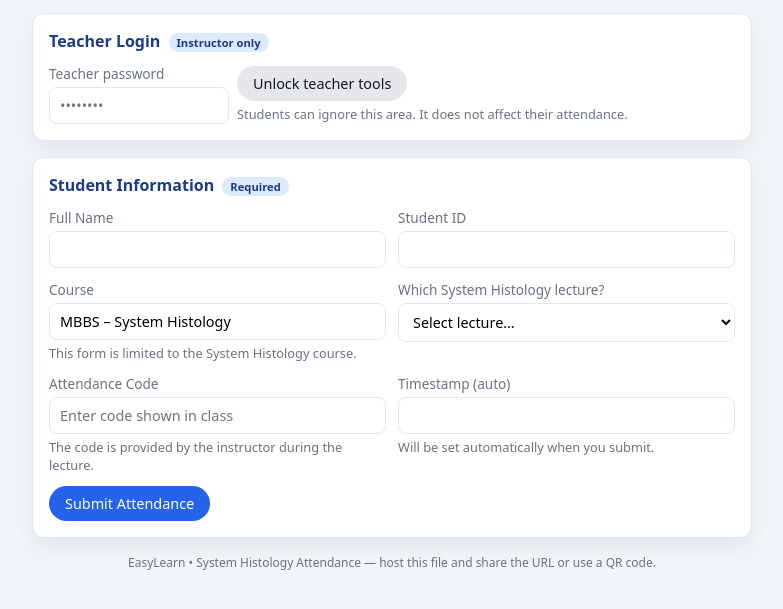
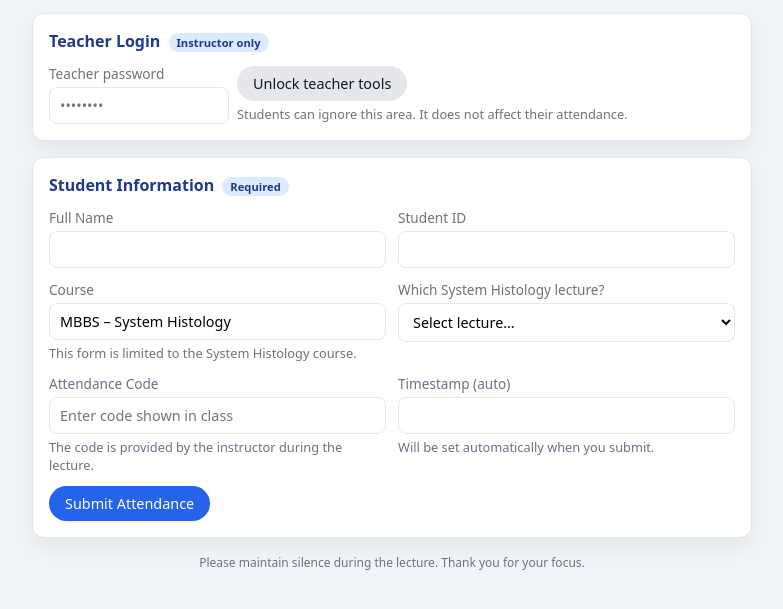
Before and after one commit to salahterair/Attendance-, a plain HTML site: page index.html in a window 1280 px wide. Shown: the part 147-756 px from the top of the page, without its empty margins (248-1031 px from the left). Drawn offline with Linux system fonts and the light colour scheme.

Commit message:
Update footer message in index.html

```diff
--- a/index.html
+++ b/index.html
@@ -412,7 +412,7 @@
     </div>
 
     <div class="footer">
-      EasyLearn • System Histology Attendance — host this file and share the URL or use a QR code.
+      Please maintain silence during the lecture. Thank you for your focus.
     </div>
   </div>
 
```
